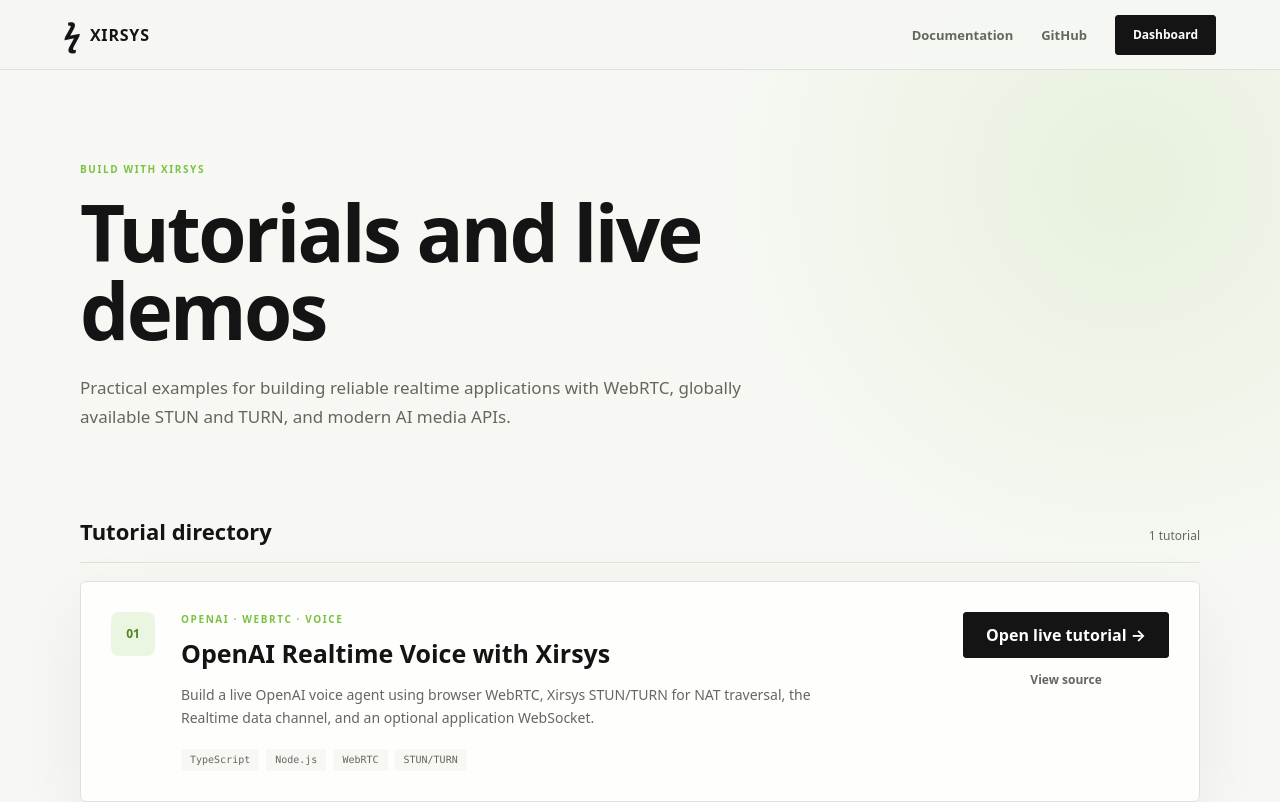
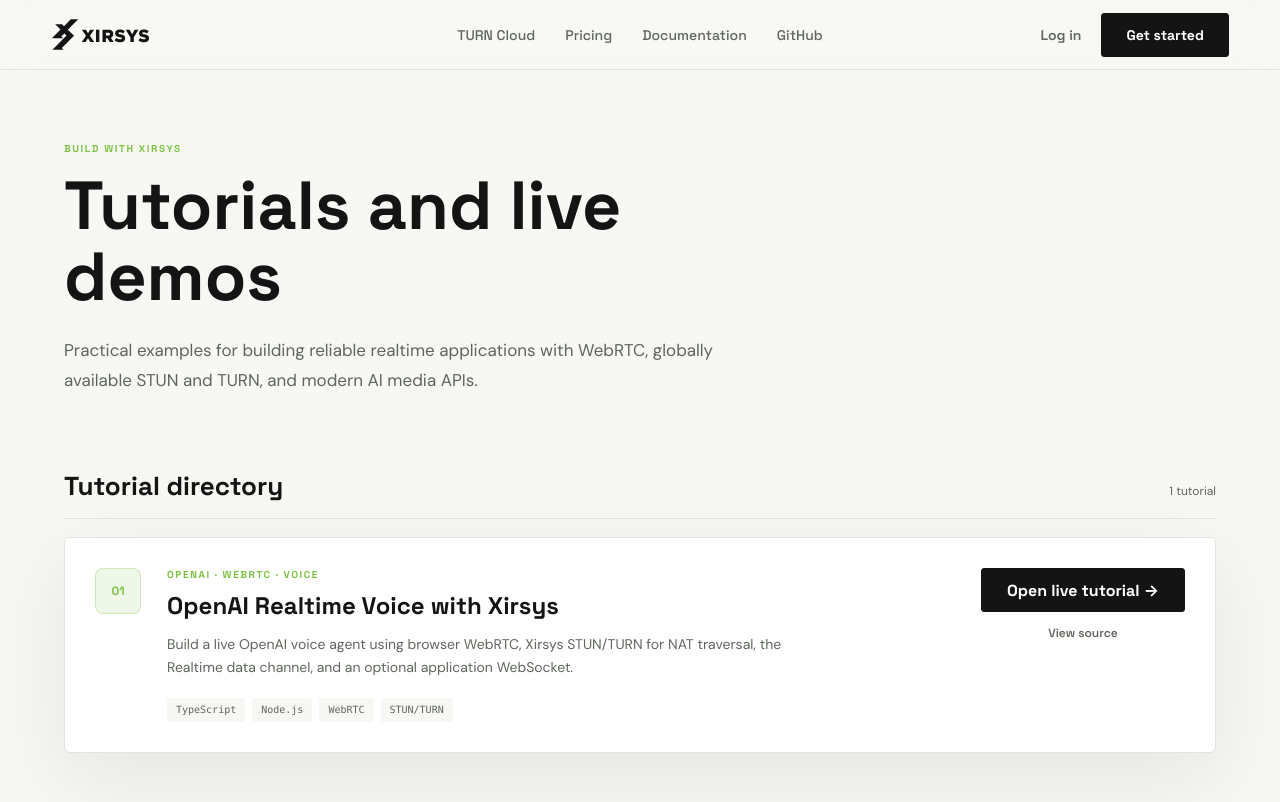
Before and after one commit to xirsys/openai-realtime-xirsys-webrtc, a website: page directory/index.html in a window 1280 px wide. Shown: the top 802 px of the page. Drawn offline with Linux system fonts and the light colour scheme.

Commit message:
Apply Xirsys branding to tutorial directory

```diff
--- a/directory/index.html
+++ b/directory/index.html
@@ -8,18 +8,31 @@
       content="Xirsys tutorials for WebRTC, TURN, realtime media, and voice agents"
     />
     <title>Xirsys Tutorials</title>
+    <link rel="icon" type="image/svg+xml" href="./xirsys-wordmark-black.svg" />
+    <link rel="preconnect" href="https://fonts.googleapis.com" />
+    <link rel="preconnect" href="https://fonts.gstatic.com" crossorigin />
+    <link
+      href="https://fonts.googleapis.com/css2?family=DM+Sans:wght@400;500;600;700&family=Space+Grotesk:wght@400;500;600;700&display=swap"
+      rel="stylesheet"
+    />
     <link rel="stylesheet" href="./styles.css" />
   </head>
   <body>
-    <nav aria-label="Main navigation">
-      <a class="brand" href="https://xirsys.com" aria-label="Xirsys home">
-        <span class="brand-mark" aria-hidden="true">ϟ</span>
-        <span>XIRSYS</span>
-      </a>
-      <div class="nav-links">
-        <a href="https://docs.xirsys.com">Documentation</a>
-        <a href="https://github.com/xirsys">GitHub</a>
-        <a class="button small" href="https://dashboard.xirsys.com">Dashboard</a>
+    <nav class="nav" aria-label="Main navigation">
+      <div class="nav-inner">
+        <a class="brand" href="https://xirsys.com" aria-label="Xirsys home">
+          <img src="./xirsys-wordmark-black.svg" alt="Xirsys" />
+        </a>
+        <div class="nav-links">
+          <a href="https://xirsys.com/turn-server-cloud">TURN Cloud</a>
+          <a href="https://xirsys.com/pricing">Pricing</a>
+          <a href="https://docs.xirsys.com">Documentation</a>
+          <a href="https://github.com/xirsys">GitHub</a>
+        </div>
+        <div class="nav-actions">
+          <a class="login" href="https://dashboard.xirsys.com">Log in</a>
+          <a class="button" href="https://dashboard.xirsys.com/signup">Get started</a>
+        </div>
       </div>
     </nav>
 
@@ -39,7 +52,7 @@
           <span>1 tutorial</span>
         </div>
 
-        <article class="tutorial-card">
+        <article class="tutorial-card card">
           <div class="card-number">01</div>
           <div class="card-content">
             <p class="eyebrow">OpenAI · WebRTC · Voice</p>
--- a/directory/styles.css
+++ b/directory/styles.css
@@ -1,77 +1,203 @@
 :root {
   --accent: #7cc242;
   --ink: #141414;
-  --muted: #62685f;
-  --line: #dde2da;
+  --muted: #5f665d;
   --soft: #f7f8f4;
-  --white: #fff;
-  color: var(--ink);
-  background: var(--soft);
-  font-family: "Space Grotesk", "DM Sans", system-ui, -apple-system, sans-serif;
-  font-synthesis: none;
+  --mist: #eef3f1;
+  --line: #e1e5dd;
+  --dark: #0b0f0c;
+  --white: #ffffff;
 }
 
-* { box-sizing: border-box; }
-body { min-height: 100vh; margin: 0; background: radial-gradient(circle at 88% 18%, rgba(124, 194, 66, .13), transparent 30%), var(--soft); }
+*, *::before, *::after { box-sizing: border-box; }
+html { scroll-behavior: smooth; }
+body {
+  min-height: 100vh;
+  margin: 0;
+  background: var(--soft);
+  color: var(--ink);
+  font-family: "Space Grotesk", system-ui, -apple-system, BlinkMacSystemFont, "Segoe UI", sans-serif;
+}
+img { display: block; max-width: 100%; }
 a { color: inherit; text-decoration: none; }
+h1, h2, h3, p { margin-top: 0; }
 
-nav {
+.nav {
+  position: sticky;
+  top: 0;
+  z-index: 20;
+  height: 70px;
+  border-bottom: 1px solid var(--line);
+  background: rgba(247, 248, 244, .88);
+  -webkit-backdrop-filter: blur(18px);
+  backdrop-filter: blur(18px);
+}
+.nav-inner {
+  display: grid;
+  grid-template-columns: minmax(0, 1fr) auto minmax(0, 1fr);
+  align-items: center;
+  gap: 28px;
+  width: 100%;
+  height: 100%;
+  padding: 0 clamp(24px, 4vw, 64px);
+}
+.brand { grid-column: 1; justify-self: start; }
+.brand img { width: 99px; height: auto; }
+.nav-links {
+  grid-column: 2;
   display: flex;
   align-items: center;
-  justify-content: space-between;
-  min-height: 70px;
-  padding: 0 clamp(24px, 5vw, 72px);
-  border-bottom: 1px solid var(--line);
-  background: rgba(247, 248, 244, .9);
+  justify-content: center;
+  gap: 30px;
+  color: var(--muted);
+  font-size: 14px;
+  font-weight: 500;
 }
-
-.brand { display: inline-flex; align-items: center; gap: 8px; font-size: 16px; font-weight: 900; letter-spacing: .05em; }
-.brand-mark { color: var(--ink); font-size: 31px; line-height: 1; transform: skew(-10deg); }
-.nav-links { display: flex; align-items: center; gap: 28px; color: var(--muted); font-size: 13px; font-weight: 600; }
+.nav-actions {
+  grid-column: 3;
+  display: flex;
+  align-items: center;
+  justify-self: end;
+  gap: 12px;
+  font-size: 14px;
+  font-weight: 600;
+}
+.login { padding: 10px 8px; color: var(--muted); }
+.nav-links a:hover, .login:hover { color: var(--ink); }
 
 .button {
   display: inline-flex;
   align-items: center;
   justify-content: center;
-  min-height: 46px;
-  padding: 0 22px;
-  border: 1px solid var(--ink);
+  min-height: 44px;
+  padding: 0 24px;
+  border: 1.5px solid var(--ink);
   border-radius: 3px;
   background: var(--ink);
   color: var(--white);
-  font-weight: 750;
+  font-weight: 700;
+  white-space: nowrap;
+  transition: transform 150ms ease;
 }
-.button.small { min-height: 40px; padding: 0 17px; font-size: 12px; }
+.button:hover { transform: translateY(-1px); }
+.button:focus-visible, a:focus-visible { outline: 3px solid rgba(124, 194, 66, .35); outline-offset: 2px; }
 
-main { width: min(1120px, calc(100% - 48px)); margin: 0 auto; padding: 92px 0 110px; }
-header { max-width: 780px; }
-.eyebrow { margin: 0; color: var(--accent); font-size: 10px; font-weight: 850; letter-spacing: .16em; text-transform: uppercase; }
-h1 { max-width: 720px; margin: 17px 0 0; font-size: clamp(48px, 7vw, 78px); line-height: 1; letter-spacing: -.035em; }
-.intro { max-width: 690px; margin: 25px 0 0; color: var(--muted); font-size: 17px; line-height: 1.7; }
+main {
+  width: min(1152px, calc(100% - 48px));
+  margin: 0 auto;
+  padding: 72px 0 92px;
+}
+header { max-width: 790px; }
+.eyebrow {
+  margin-bottom: 0;
+  color: var(--accent);
+  font-size: 10px;
+  font-weight: 800;
+  letter-spacing: .16em;
+  text-transform: uppercase;
+}
+h1 {
+  max-width: 780px;
+  margin: 16px 0 0;
+  font-size: clamp(52px, 6vw, 68px);
+  line-height: 1.04;
+  letter-spacing: 0;
+}
+.intro {
+  max-width: 690px;
+  margin: 24px 0 0;
+  color: var(--muted);
+  font-family: "DM Sans", system-ui, sans-serif;
+  font-size: 17px;
+  line-height: 1.72;
+}
 
-section { margin-top: 84px; }
-.section-heading { display: flex; align-items: baseline; justify-content: space-between; padding-bottom: 16px; border-bottom: 1px solid var(--line); }
-.section-heading h2 { margin: 0; font-size: 22px; }
-.section-heading span { color: var(--muted); font-size: 12px; }
-.tutorial-card { display: grid; grid-template-columns: auto minmax(0, 1fr) auto; gap: 26px; align-items: start; margin-top: 18px; padding: 30px; border: 1px solid var(--line); border-radius: 6px; background: rgba(255, 255, 255, .85); box-shadow: 0 22px 70px rgba(20, 20, 20, .06); }
-.card-number { display: grid; place-items: center; width: 44px; height: 44px; border-radius: 8px; background: rgba(124, 194, 66, .14); color: #4f861f; font-size: 12px; font-weight: 800; }
-.card-content h3 { margin: 10px 0 0; font-size: 25px; }
-.card-content > p:not(.eyebrow) { max-width: 650px; margin: 13px 0 0; color: var(--muted); font-size: 14px; line-height: 1.65; }
+section { margin-top: 76px; }
+.section-heading {
+  display: flex;
+  align-items: baseline;
+  justify-content: space-between;
+  padding-bottom: 16px;
+  border-bottom: 1px solid var(--line);
+}
+.section-heading h2 { margin: 0; font-size: 26px; line-height: 1.2; }
+.section-heading span { color: var(--muted); font-family: "DM Sans", system-ui, sans-serif; font-size: 12px; }
+
+.card {
+  border: 1px solid var(--line);
+  border-radius: 6px;
+  background: var(--white);
+}
+.tutorial-card {
+  display: grid;
+  grid-template-columns: auto minmax(0, 1fr) auto;
+  gap: 26px;
+  align-items: start;
+  margin-top: 18px;
+  padding: 30px;
+  box-shadow: 0 26px 80px rgba(20, 20, 20, .08);
+}
+.card-number {
+  display: grid;
+  place-items: center;
+  width: 46px;
+  height: 46px;
+  border: 1px solid rgba(124, 194, 66, .28);
+  border-radius: 8px;
+  background: rgba(124, 194, 66, .12);
+  color: var(--accent);
+  font-size: 12px;
+  font-weight: 800;
+}
+.card-content h3 { margin: 10px 0 0; font-size: 24px; line-height: 1.24; }
+.card-content > p:not(.eyebrow) {
+  max-width: 650px;
+  margin: 12px 0 0;
+  color: var(--muted);
+  font-family: "DM Sans", system-ui, sans-serif;
+  font-size: 14px;
+  line-height: 1.62;
+}
 .tags { display: flex; flex-wrap: wrap; gap: 7px; margin-top: 20px; }
-.tags span { padding: 6px 9px; border-radius: 3px; background: var(--soft); color: var(--muted); font: 10px/1 ui-monospace, SFMono-Regular, Menlo, monospace; }
-.card-actions { display: flex; flex-direction: column; align-items: stretch; gap: 13px; min-width: 190px; text-align: center; }
-.text-link { color: var(--muted); font-size: 12px; font-weight: 650; }
-.text-link:hover, .nav-links a:hover { color: var(--ink); }
+.tags span {
+  padding: 7px 9px;
+  border-radius: 3px;
+  background: var(--soft);
+  color: var(--muted);
+  font: 10px/1 ui-monospace, SFMono-Regular, Menlo, monospace;
+}
+.card-actions { display: flex; flex-direction: column; align-items: stretch; gap: 13px; min-width: 204px; text-align: center; }
+.text-link { color: var(--muted); font-size: 12px; font-weight: 600; }
+.text-link:hover { color: var(--ink); }
 
-footer { display: flex; justify-content: space-between; gap: 30px; padding: 34px clamp(24px, 5vw, 72px); border-top: 1px solid var(--line); color: var(--muted); font-size: 12px; }
+footer {
+  display: flex;
+  justify-content: space-between;
+  gap: 30px;
+  padding: 40px clamp(24px, 4vw, 64px);
+  border-top: 1px solid var(--line);
+  color: var(--muted);
+  font-family: "DM Sans", system-ui, sans-serif;
+  font-size: 12px;
+}
 footer p { margin: 0; }
 
-@media (max-width: 760px) {
-  .nav-links > a:not(.button) { display: none; }
-  main { width: min(1120px, calc(100% - 32px)); padding: 62px 0 76px; }
-  h1 { font-size: 48px; }
-  section { margin-top: 58px; }
+@media (max-width: 960px) {
+  .nav-links { display: none; }
+  .nav-inner { grid-template-columns: minmax(0, 1fr) auto; }
+  .nav-actions { grid-column: 2; }
+}
+
+@media (max-width: 720px) {
+  .nav { height: 66px; }
+  .nav-inner { padding: 0 16px; }
+  .brand img { width: 88px; }
+  .login { display: none; }
+  .nav-actions .button { min-height: 38px; padding: 0 14px; font-size: 12px; }
+  main { width: min(1152px, calc(100% - 32px)); padding: 52px 0 70px; }
+  h1 { font-size: 44px; }
+  section { margin-top: 54px; }
   .tutorial-card { grid-template-columns: 1fr; padding: 23px; }
   .card-actions { min-width: 0; }
-  footer { flex-direction: column; }
+  footer { flex-direction: column; padding-right: 16px; padding-left: 16px; }
 }
```
Also changed, not shown: directory/xirsys-wordmark-black.svg (added).
